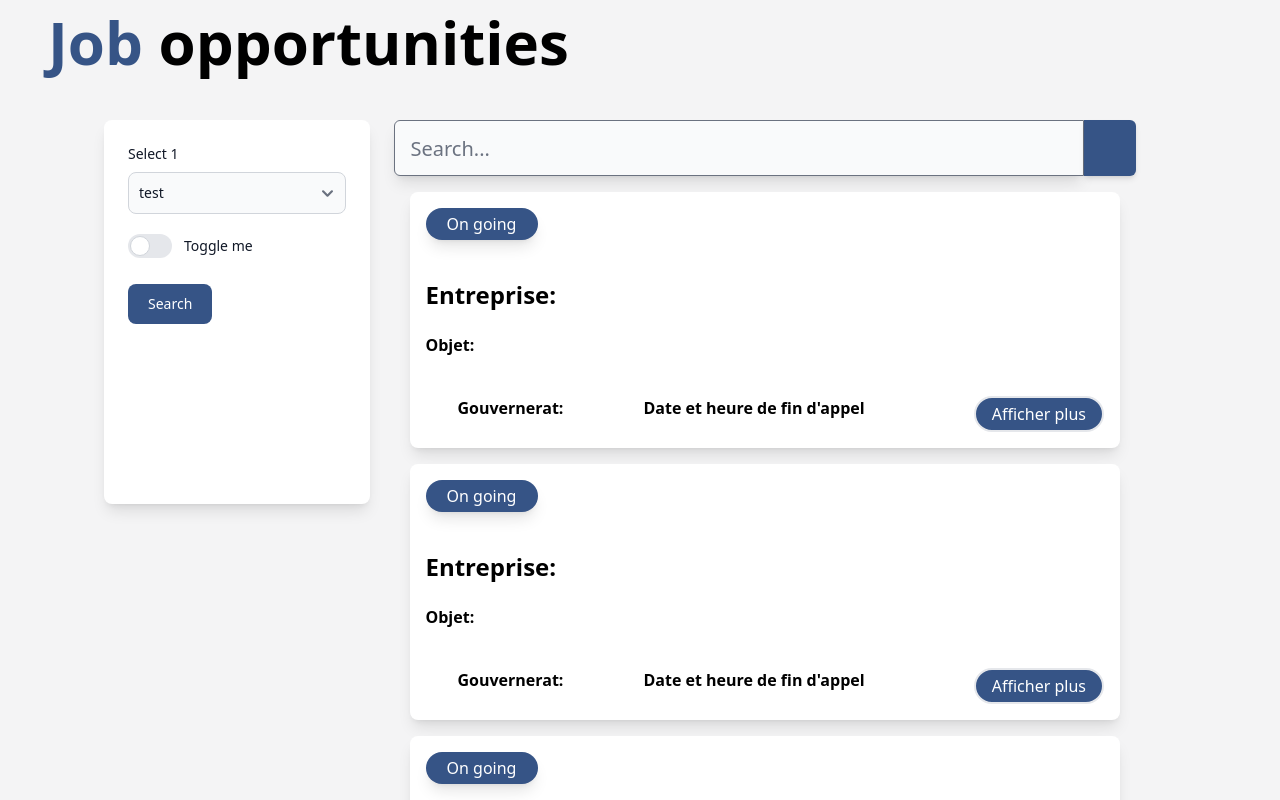
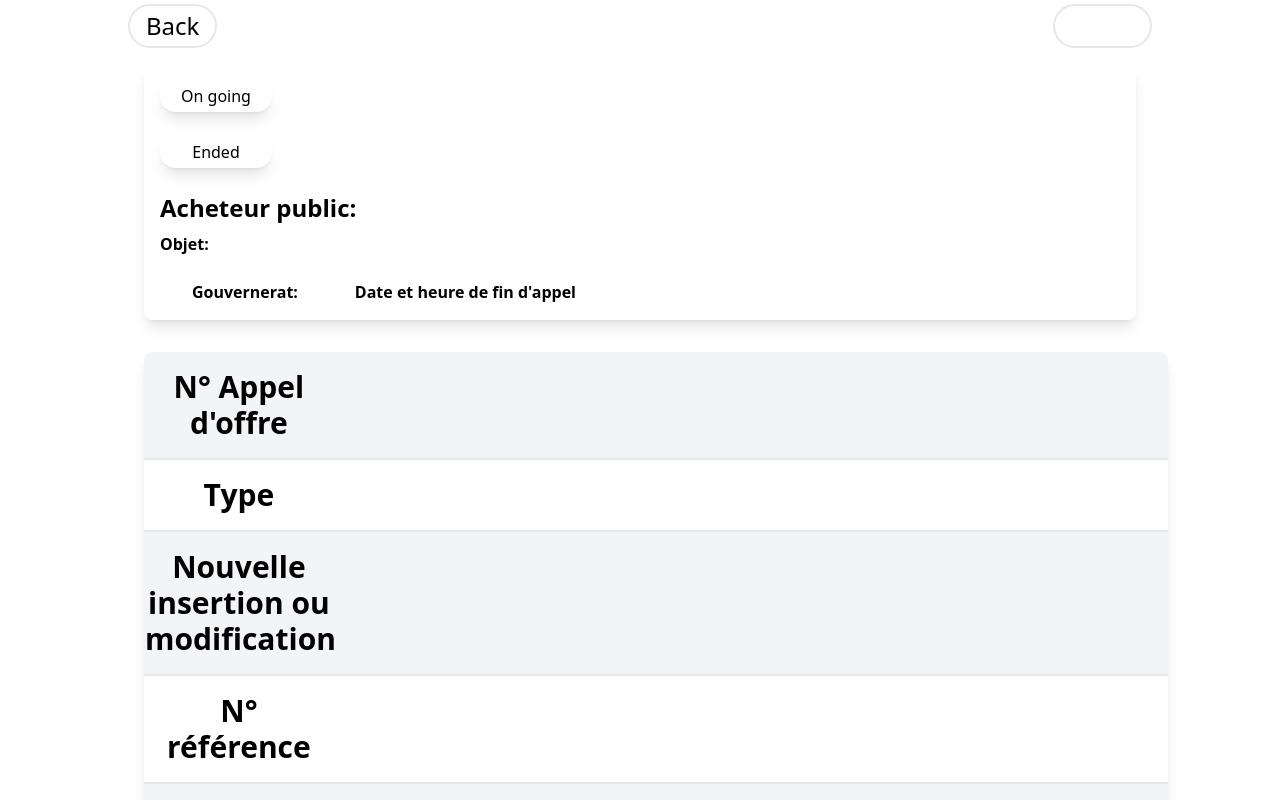
Before and after one commit to AnasAyari/Postuli, an Angular app: page /ao in a window 1280 px wide. Shown: the part 220-1020 px from the top of the page. Built offline with nearby package versions, Linux system fonts and the light colour scheme.

Commit message:
added job details

```diff
--- a/src/app/app.component.html
+++ b/src/app/app.component.html
@@ -1,3 +1,7 @@
-<app-header></app-header>
+<!--
+
 <app-applications></app-applications>
 <app-footer></app-footer>
+-->
+<app-header></app-header>
+<app-job-details></app-job-details>
--- a/src/app/app.module.ts
+++ b/src/app/app.module.ts
@@ -11,6 +11,7 @@ import { LoginComponent } from './forms/login/login.component';
 import { SingupComponent } from './forms/singup/singup.component';
 import { ProfileComponent } from './profile/profile.component';
 import { SingleApplicationComponent } from './single-application/single-application.component';
+import { JobDetailsComponent } from './job-details/job-details.component';
 
 
 @NgModule({
@@ -23,7 +24,8 @@ import { SingleApplicationComponent } from './single-application/single-applicat
     SingupComponent,
     ProfileComponent,
     ApplicationsComponent,
-    SingleApplicationComponent
+    SingleApplicationComponent,
+    JobDetailsComponent
   ],
   imports: [
     BrowserModule,
--- /dev/null
+++ b/src/app/job-details/job-details.component.html
@@ -0,0 +1,50 @@
+<div class="flex flex-col items-center mt-10 mb-10">
+    <div class="w-4/5">
+        <div class="flex w-full justify-between items-center">
+            <button class="text-2xl bg-white border-2 border-primary rounded-full px-4 py-1 text-black  hover:text-white hover:font-semibold hover:px-6 ease-out duration-300 hover:shadow-md hover:bg-primary" >Back</button>
+            <button class="text-2xl bg-going border-2 text-white border-going rounded-full px-4 py-1 text-black  hover:text-white hover:font-semibold hover:px-6 ease-out duration-300 hover:shadow-md hover:bg-bhover" >Apply</button>
+        </div>
+        <div class="relative m-4 shadow-lg bg-white rounded-lg p-4 flex flex-col justify-between items-start h-64 hover:scale-101 ease-out duration-100">
+            <p  class="bg-going  rounded-full w-28 py-1 shadow-lg text-center mb-4">On going</p>
+            <p  class="bg-primary  rounded-full w-28 py-1 shadow-lg text-center mb-4">Ended</p>
+            <h1 class="text-2xl"><span class="font-bold">Acheteur public: </span></h1>
+            <p><span class="font-bold">Objet: </span></p>
+            <div class="w-full flex justify-between mt-4">
+                <div class="flex w-2/5 justify-between items-start ml-8">
+                    <div class="flex flex-col items-center">
+                        <p class="font-bold">Gouvernerat:</p>
+                        <p></p>
+                    </div>
+                    <div class="flex flex-col items-center">
+                        <p class="font-bold">Date et heure de fin d'appel</p>
+                        <p></p>
+                    </div>
+                </div>
+            </div>
+        </div>
+    </div>
+    <div class="w-4/5">
+        <table class="relative m-4 shadow-lg bg-white rounded-lg p-4 hover:scale-101 ease-out duration-100 w-full">
+            <tr class="flex justify-start w-full bg-gray-100 py-4 rounded-t-lg hover:scale-101 ease-out duration-100 hover:bg-black hover:bg-opacity-20 border-b-2">
+                <th class="font-bold text-3xl pr-4 w-1/5">N° Appel d'offre</th>
+                <td class="text-3xl w-4/5"></td>
+            </tr>
+            <tr class="flex justify-start w-full py-4 hover:scale-101 ease-out duration-100 hover:bg-black hover:bg-opacity-10 border-b-2">
+                <th class="font-bold text-3xl pr-4 w-1/5">Type</th>
+                <td class="text-3xl w-4/5"></td>
+            </tr>
+            <tr class="flex justify-start w-full py-4 bg-gray-100 hover:scale-101 ease-out duration-100 hover:bg-black hover:bg-opacity-20 border-b-2">
+                <th class="font-bold text-3xl pr-4 w-1/5">Nouvelle insertion ou modification</th>
+                <td class="text-3xl w-4/5"></td>
+            </tr>
+            <tr class="flex justify-start w-full py-4 hover:scale-101 ease-out duration-100 hover:bg-black hover:bg-opacity-10 border-b-2">
+                <th class="font-bold text-3xl pr-4 w-1/5">N° référence</th>
+                <td class="text-3xl w-4/5"></td>
+            </tr>
+            <tr class="flex justify-start w-full py-4 bg-gray-100 rounded-b-lg hover:scale-101 ease-out duration-100 hover:bg-black hover:bg-opacity-20">
+                <th class="font-bold text-3xl pr-4 w-1/5">Date et heure publication</th>
+                <td class="text-3xl w-4/5">27/01/2024 09:40</td>
+            </tr>
+        </table>
+    </div>
+</div>
```
Also changed, not shown: src/app/job-details/job-details.component.ts (added, +10 -0 lines), src/app/job-details/job-details.component.css (added), 1 other file (tests, documents, lock files or other folders).
